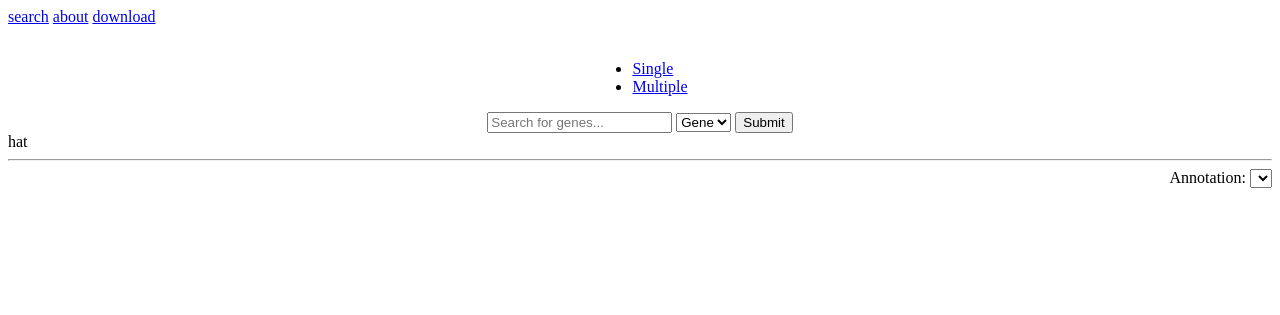
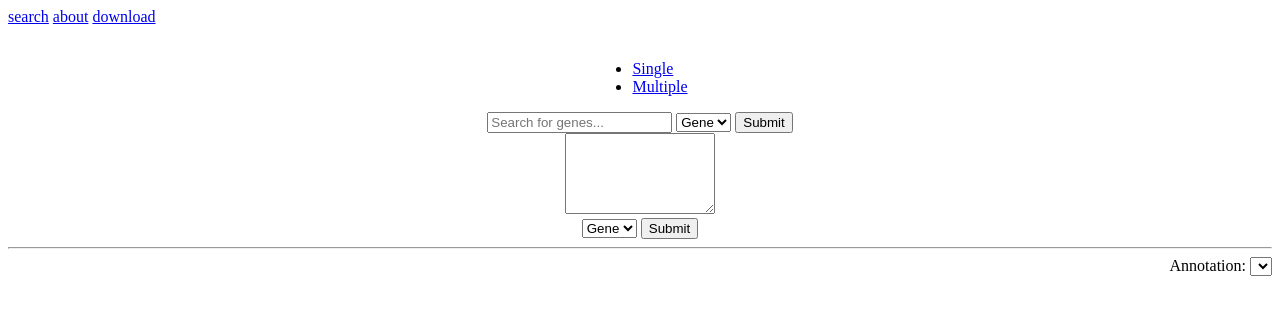
Before and after one commit to skoplev/starnet-site, a Flask app: page / in a window 1280 px wide. Shown: the top 315 px of the page. Run offline with Flask 2, Linux system fonts and the light colour scheme; lists and menus that the app fills with data are empty; some libraries are stand-ins or nearby versions.

Commit message:
Routing for searching for sets of gene and SNPs.

```diff
--- a/app/routes.py
+++ b/app/routes.py
@@ -79,3 +79,16 @@ def search():
 		return redirect(url_for("variant", snp_id=query))
 	else:
 		warnings.warn("Unrecognized GET type")
+
+@app.route("/enrichment-results", methods=['POST'])
+def enrichmentResults():
+	print request.form
+	query = request.form['gene_snp_list'].split()  # split by whitespace
+
+	return "Gene set enrichment results for: " + ' '.join(query)
+
+@app.route("/eqtl-results", methods=['POST'])
+def eqtlResults():
+	query = request.form['gene_snp_list'].split()  # split by whitespace
+
+	return "eQTL results"
--- a/app/static/js/index.js
+++ b/app/static/js/index.js
@@ -3,10 +3,27 @@ $(function () {
 	$('[data-toggle="tooltip"]').tooltip({trigger: "click"});
 })
 
-
 var gene_symbols = [];  // for autocomplete
 
 $(document).ready(function() {
+	// Set action based of multi search form based on selection
+	$("#search_multi select").on("change", function() {
+		var option = $(this).val();
+
+		switch(option) {
+			case "Gene":
+				$("#search_multi form").attr("action", "/enrichment-results");
+				break;
+			case "SNP":
+				$("#search_multi form").attr("action", "/eqtl-results");
+				break
+			default:
+		}
+	});
+
+	// Dispatch change event to set default action for form
+	var event = new Event('change');
+	document.getElementById("search_multi_select").dispatchEvent(event);
 
 	// Load supernetwork data, for visualization
 	$.getJSON('/static/data/eigen_network.json', function(data) {
--- a/app/templates/index.html
+++ b/app/templates/index.html
@@ -32,7 +32,19 @@
 		</div>
 	</div>
 	<div class="tab-pane fade" id="pills-profile" role="tabpanel" aria-labelledby="pills-profile-tab">
-		hat
+		<div id="search_multi" style="text-align: center;">
+			<!-- action/routing is set by .js code based on selected option -->
+			<form id="search_multi_form" action="/" method="post">
+				<!-- <input type="text" name="gene_snp_list" style="line-height: 10em;"> -->
+				<textarea name="gene_snp_list" cols="16" rows="5"></textarea>
+				<br>
+				<select id="search_multi_select" name="type">
+					<option>Gene</option>
+					<option>SNP</option>
+				</select>
+				<input type="submit" name="">
+			</form>
+		</div>
 	</div>
 </div>
 
```
